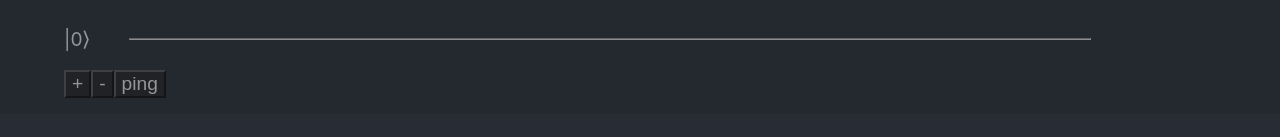
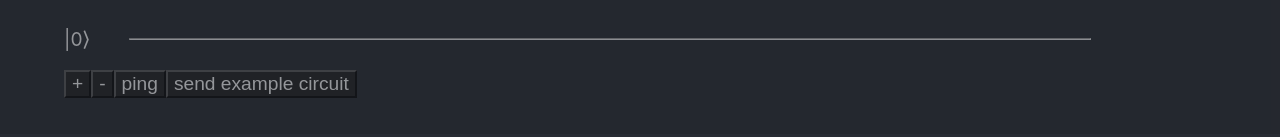
Before and after one commit to axellage/quantum-sim-group-81, a React (Create React App) app in the folder client/: page / in a window 1280 px wide. Shown: the part 225-362 px from the top of the page. Built offline with nearby package versions, Linux system fonts and the light colour scheme.

Commit message:
small fix

```diff
--- a/client/src/App.tsx
+++ b/client/src/App.tsx
@@ -32,6 +32,8 @@ function Toolbar() {
 
 function Circuitboard() {
   const [qubitLines, setQubitLines] = useState<ReactNode[]>([]);
+  const [circuit, setCircuit] = useState([["H"]]);
+  const [states, setStates] = useState("");
   const {isOver, setNodeRef} = useDroppable({
     id: "droppable",
   });
@@ -92,6 +94,14 @@ function Circuitboard() {
 
   }
 
+  async function sendCircuit() {
+    const response = await axios.post('http://localhost:8000/simulate',
+        {circuit_matrix: circuit})
+  .then(function(response: any){
+    console.log(response);
+    setStates(JSON.stringify(response.data.state_list));
+  })}
+
   return (
     <div className="Circuitboard" ref={setNodeRef} style={style}>
       <section className="circuit">
@@ -100,6 +110,8 @@ function Circuitboard() {
       <button onClick={addQubit}>+</button>
       <button onClick={removeQubit}>-</button>
       <button onClick={ping}>ping</button>
+      <button onClick={sendCircuit}>send example circuit</button>
+      <section className="states"><h1 style={{ color: 'white' }}>{states}</h1></section>
     </div>
   );
 }
```
